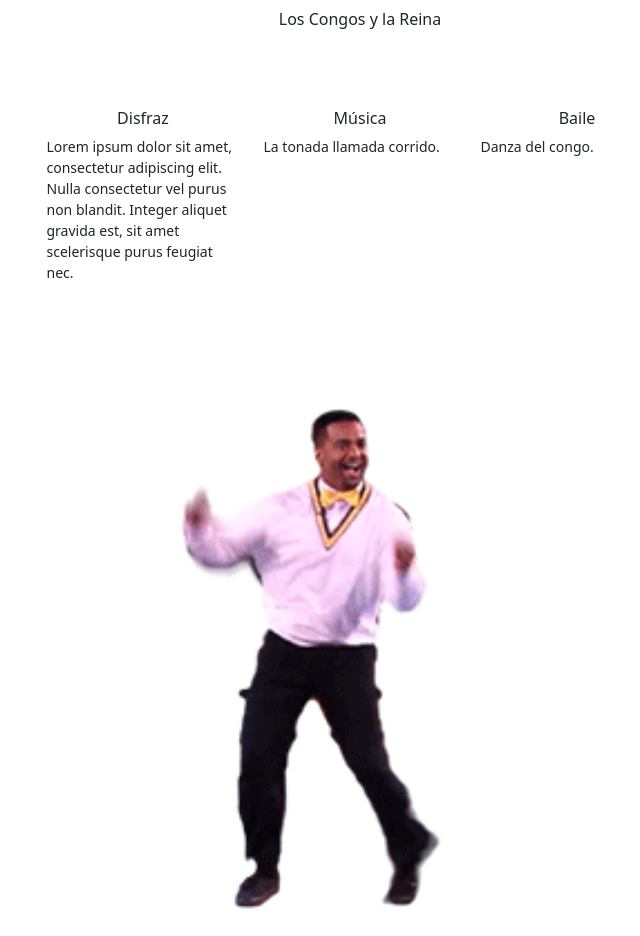
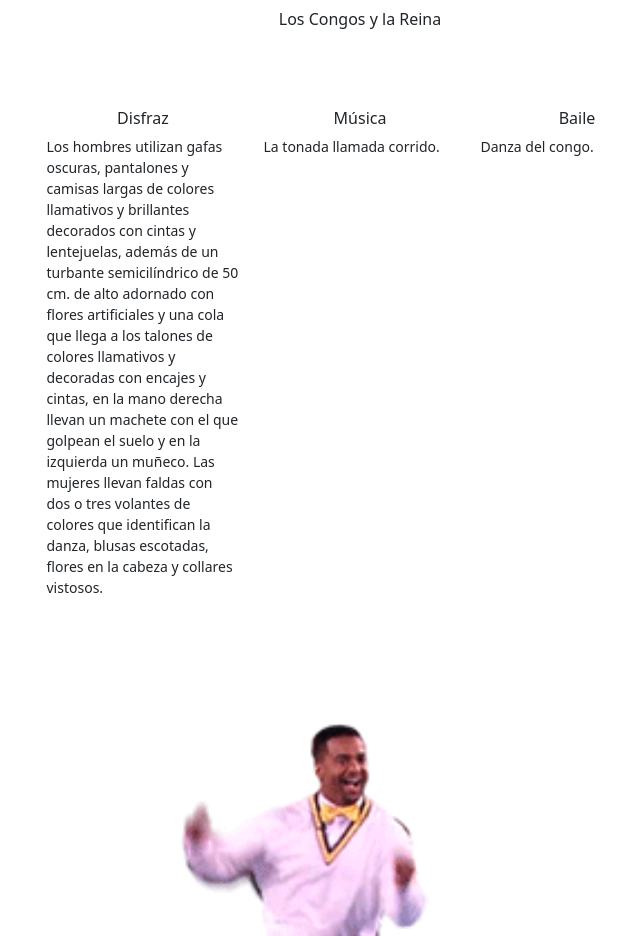
Before and after one commit to carnavaldebarranquilla/preentrega, a plain HTML site: page index.html in a window 1280 px wide. Shown: the part 4160-5096 px from the top of the page, without its empty margins (280-920 px from the left). Drawn offline with nearby package versions, Linux system fonts and the light colour scheme.

Commit message:
Update index.html

```diff
--- a/index.html
+++ b/index.html
@@ -380,7 +380,7 @@
                         <div class="col-6 col-md-4 mb-3">
 
                             <h4 class="fs-6 text-center">Disfraz</h4>
-                            <p class="small text-start">Lorem ipsum dolor sit amet, consectetur adipiscing elit. Nulla consectetur vel purus non blandit. Integer aliquet gravida est, sit amet scelerisque purus feugiat nec.</p>
+                            <p class="small text-start">Los hombres utilizan gafas oscuras, pantalones y camisas largas de colores llamativos y brillantes decorados con cintas y lentejuelas, además de un turbante semicilíndrico de 50 cm. de alto adornado con flores artificiales y una cola que llega a los talones de colores llamativos y decoradas con encajes y cintas, en la mano derecha llevan un machete con el que golpean el suelo y en la izquierda un muñeco. Las mujeres llevan faldas con dos o tres volantes de colores que identifican la danza, blusas escotadas, flores en la cabeza y collares vistosos.</p>
                         </div>
                         <div class="col-6 col-md-4 mb-3">
 
```
